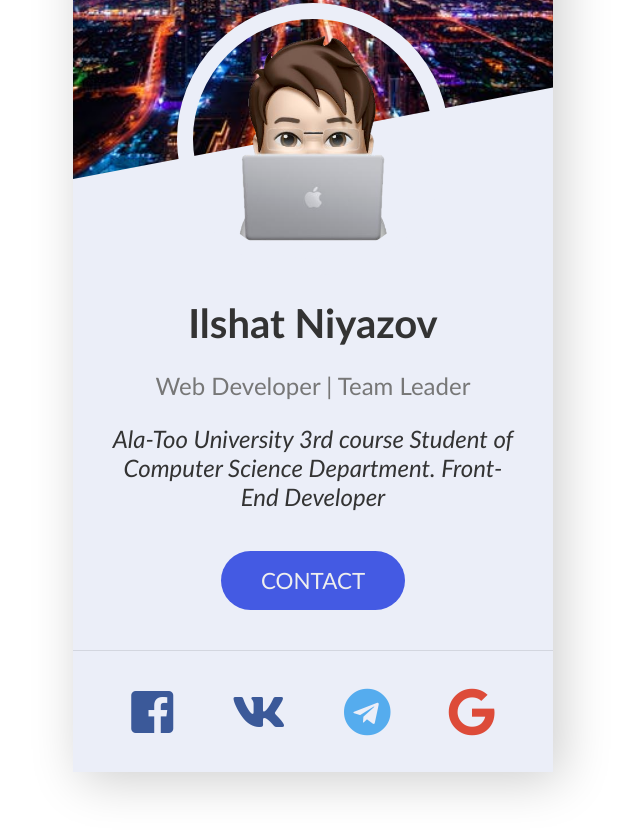
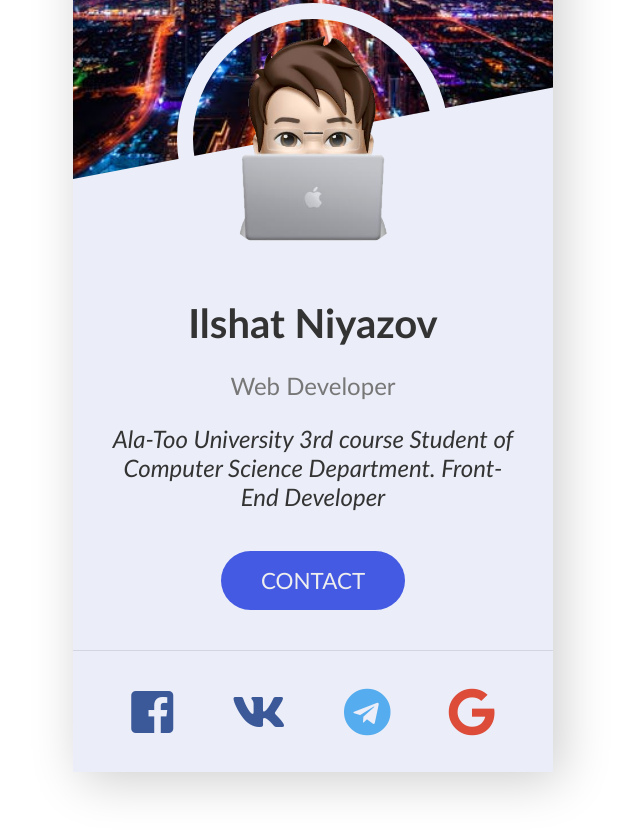
Before and after one commit to IndiRow/Zultra, a plain HTML site: page index.html in a window 1280 px wide. Shown: the part 3408-4244 px from the top of the page, without its empty margins (327-967 px from the left). Drawn offline with nearby package versions, Linux system fonts and the light colour scheme; a script that the page names is missing.

Commit message:
Update index.html

```diff
--- a/index.html
+++ b/index.html
@@ -96,7 +96,7 @@
         <img src="img/backgroundimagecard.jpeg" alt="card background" class="card-img">
         <img src="img/ilshat_ava.png" alt="profile image" class="profile-img">
           <h1>Ilshat Niyazov</h1>
-            <p class="job-title">Web Developer | Team Leader</p>
+            <p class="job-title">Web Developer<!-- | Team Leader--></p>
               <p class="about">Ala-Too University 3rd course Student of Computer Science Department. Front-End Developer</p>
         <a href="#" class="btn">CONTACT</a>
         <ul class="social-media">
```
